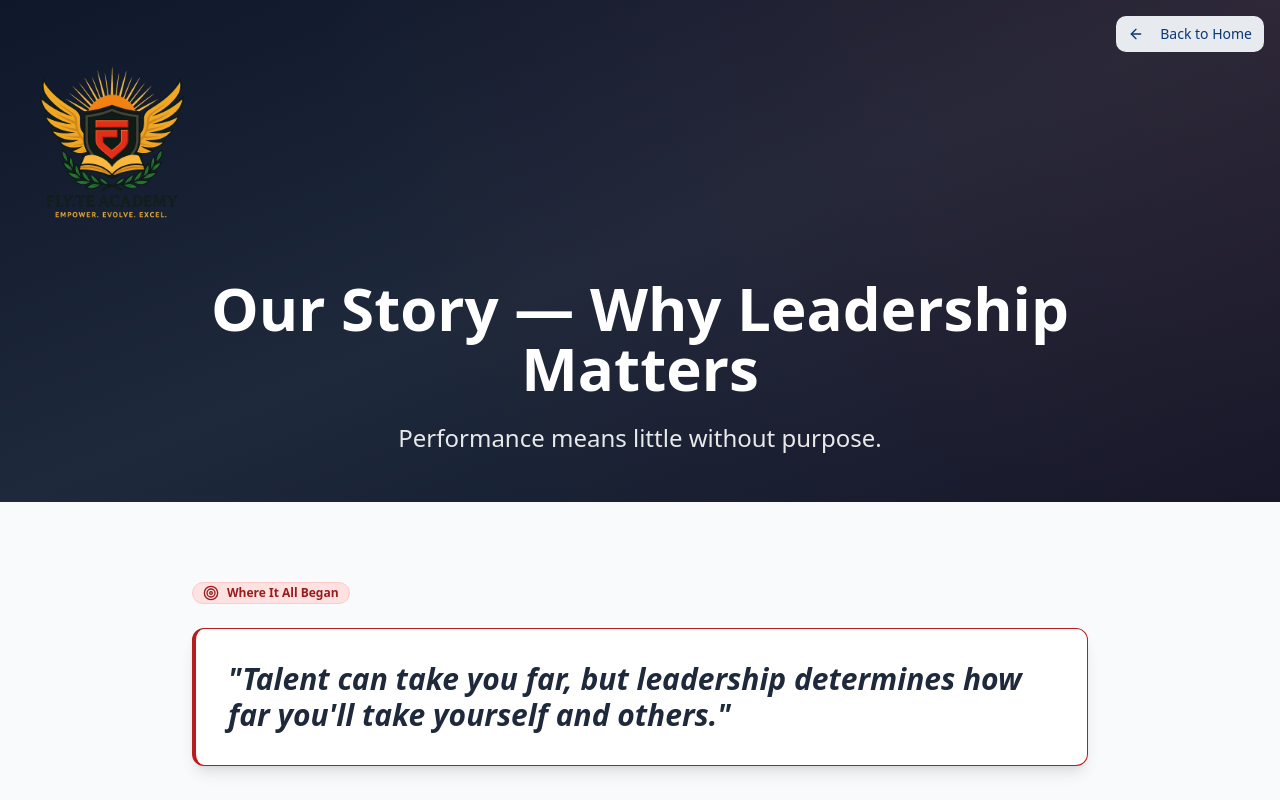
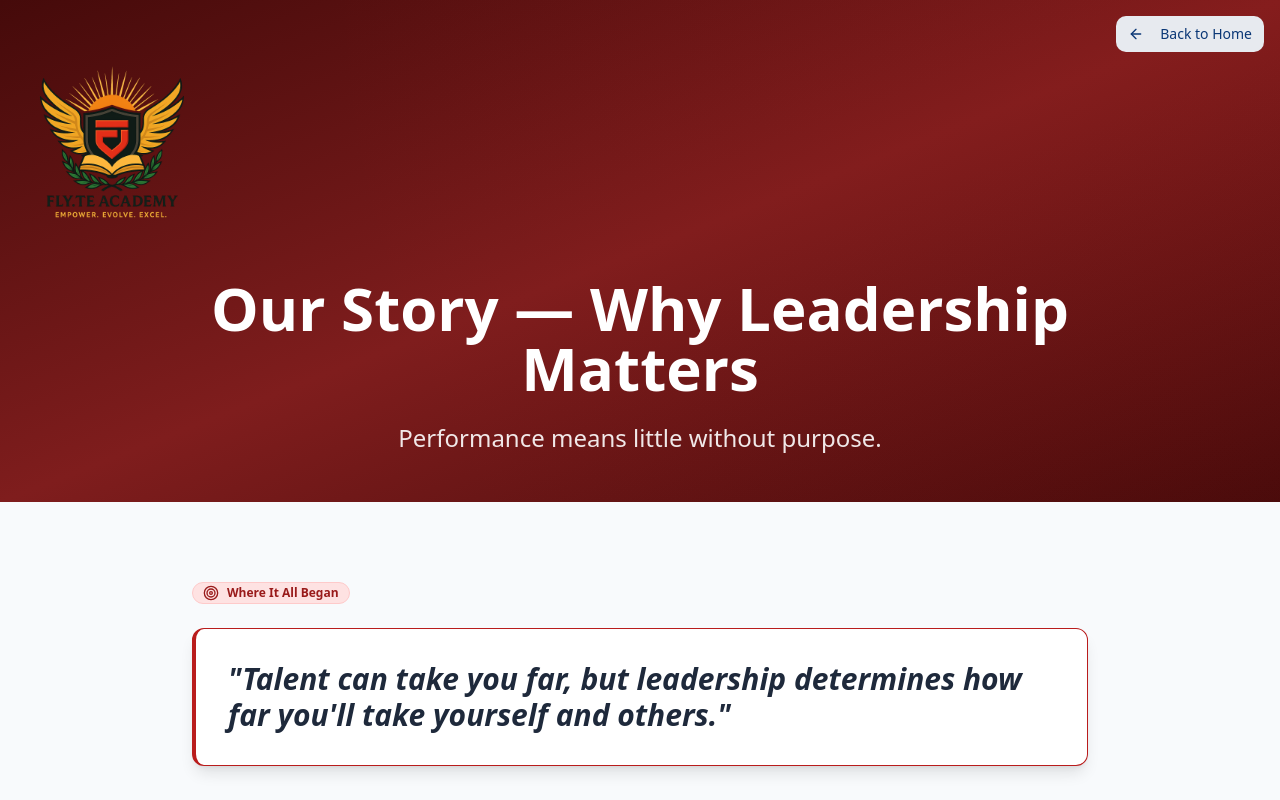
Before and after one commit to CoachLeRon7/flytedna, a React (Vite) app: page /our-story in a window 1280 px wide. Shown: the top 800 px of the page. Built offline with nearby package versions, Linux system fonts and the light colour scheme; the HTML template or start-up script is replaced by a standard one; a web font is replaced by a local one.

Commit message:
Change header color to red

```diff
--- a/src/pages/OurStory.tsx
+++ b/src/pages/OurStory.tsx
@@ -16,7 +16,7 @@ const OurStory = () => {
   return (
     <div className="min-h-screen bg-background">
       {/* Hero Section */}
-      <section className="relative min-h-[50vh] bg-gradient-to-br from-slate-900 via-slate-800 to-slate-900 overflow-hidden">
+      <section className="relative min-h-[50vh] bg-gradient-to-br from-red-950 via-red-900 to-red-950 overflow-hidden">
         <div className="absolute inset-0 bg-[radial-gradient(circle_at_top_right,rgba(185,28,28,0.1),transparent_70%)]" />
 
         <div className="container relative z-10 mx-auto px-4 py-12">
```
